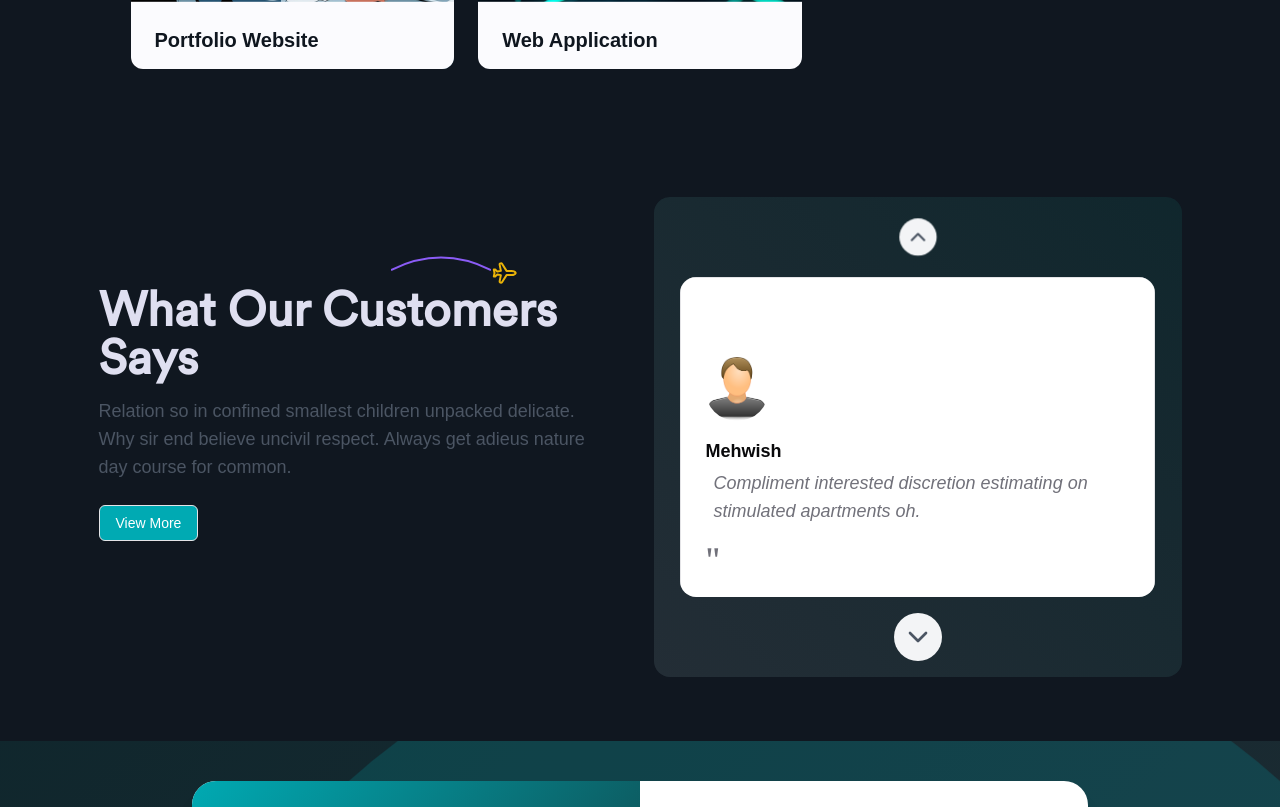
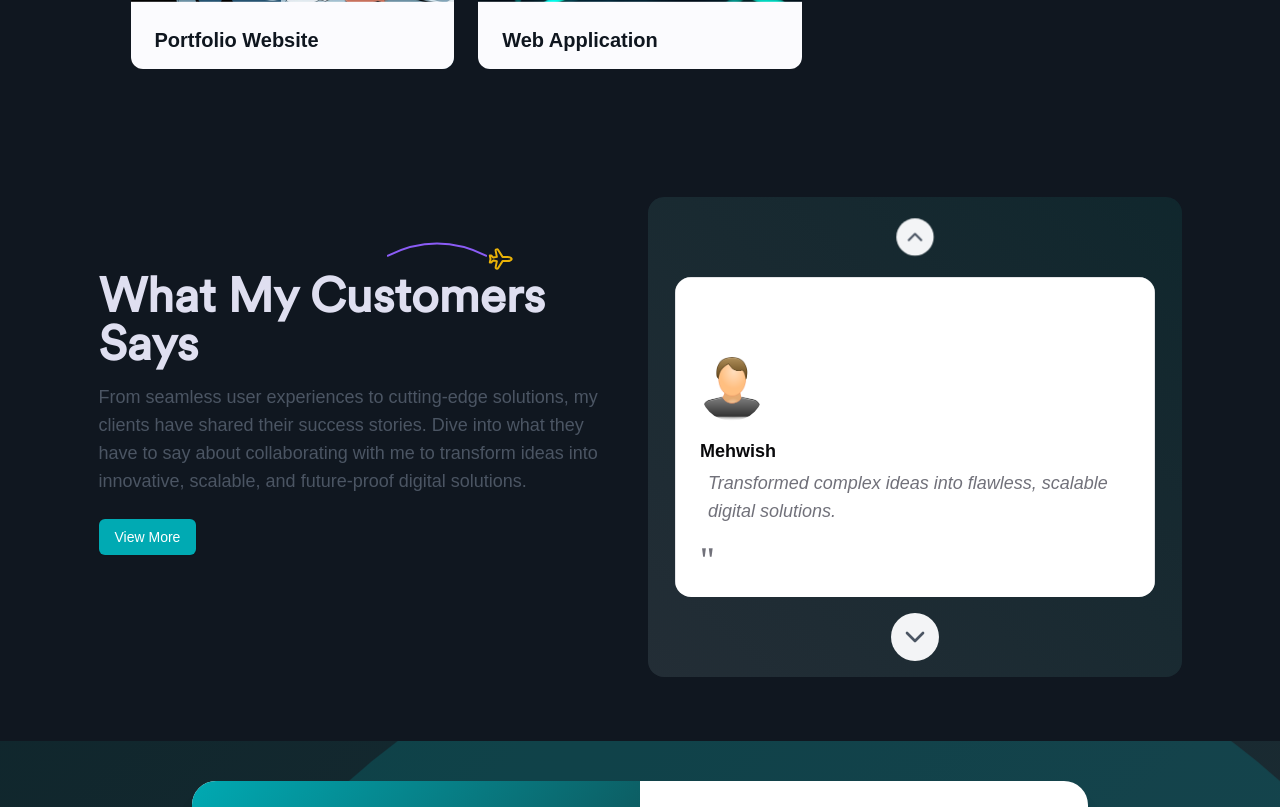
Before and after one commit to theeWhizz/personal-portfolio, a React (Vite) app: page / in a window 1280 px wide. Shown: the part 2360-3167 px from the top of the page. Built offline with nearby package versions, Linux system fonts and the light colour scheme; a web font is replaced by a local one.

Commit message:
Show more testimonials

```diff
--- a/src/components/ContactForm.jsx
+++ b/src/components/ContactForm.jsx
@@ -82,7 +82,7 @@ const ContactForm = () => {
 
               <div className="space-y-2">
                 <label htmlFor="text" className="text-sm font-medium">Your phone number</label>
-                <Input id="name" placeholder="(+254) 704 250 557" type="text" className="w-full p-3" />
+                <Input id="name" placeholder="(+254) 701 234 567" type="text" className="w-full p-3" />
               </div>
 
               <div className="space-y-2">
--- a/src/components/TestimonialsSection.jsx
+++ b/src/components/TestimonialsSection.jsx
@@ -3,7 +3,7 @@
 import gsap from "gsap"
 
 import { Card } from "@/components/ui/card"
-import { Plane } from "lucide-react"
+import { Plane, X } from "lucide-react"
 import { Button } from "@/components/ui/button"
 import { Avatar, AvatarFallback, AvatarImage } from "@/components/ui/avatar"
 import { useEffect, useState, useRef } from "react"
@@ -13,26 +13,78 @@ const testimonials = [
   {
     id: 1,
     name: "Mehwish",
-    text: "Compliment interested discretion estimating on stimulated apartments oh.",
+    text: "Transformed complex ideas into flawless, scalable digital solutions.",
     image: "/public/img/user.png",
   },
   {
     id: 2,
     name: "Elizabeth Jeff",
-    text: "Dear so sing when in find read of call. As distrusts behaviour abilities defective is.",
+    text: "Delivered high-performance apps with precision and unmatched expertise.",
     image: "/public/img/user.png",
   },
   {
     id: 3,
     name: "Emily Thomas",
-    text: "Never at water me might. On formed merits hunted unable merely by mr whence or.",
+    text: "Simplified workflows, enhanced UX, and exceeded all expectations.",
+    image: "/public/img/user.png",
+  },
+]
+
+const additionalTestimonials = [
+  {
+    id: 4,
+    name: "Sarah Johnson",
+    text: "Innovative solutions that truly transformed our digital presence.",
+    image: "/public/img/user.png",
+  },
+  {
+    id: 6,
+    name: "Rachel Adams",
+    text: "The final product was exactly what we needed.",
     image: "/public/img/user.png",
   },
 ]
 
 export default function TestimonialsSection() {
   const [activeTestimonialIndex, setActiveTestimonialIndex] = useState(0);
+  const [showMore, setShowMore] = useState(false);
+  const [isMobile, setIsMobile] = useState(false);
   const buttonRef = useRef(null);
+  const overlayRef = useRef(null);
+
+  useEffect(() => {
+    const checkMobile = () => setIsMobile(window.innerWidth <= 768);
+    checkMobile();
+    window.addEventListener('resize', checkMobile);
+    return () => window.removeEventListener('resize', checkMobile);
+  }, []);
+
+  useEffect(() => {
+    if (showMore) {// Store current scroll position
+      // Add styles to prevent scrolling
+      document.body.style.overflow = 'hidden';
+      document.body.style.paddingRight = '15px'; // Prevent page from shifting
+    } else {
+      // Remove the fixed position without scrolling
+      document.body.style.overflow = '';
+      document.body.style.paddingRight = '';
+    }
+
+    return () => {
+      // Cleanup
+      document.body.style.overflow = '';
+      document.body.style.paddingRight = '';
+    };
+  }, [showMore]);
+
+  useEffect(() => {
+    if (showMore && overlayRef.current) {
+      gsap.fromTo(overlayRef.current,
+        { opacity: 0, y: 20 },
+        { opacity: 1, y: 0, duration: 0.5, ease: 'power2.inOut' }
+      );
+    }
+  }, [showMore]);
 
   const handleNext = () => {
     setActiveTestimonialIndex((prevIndex) =>
@@ -48,6 +100,7 @@ export default function TestimonialsSection() {
 
   useEffect(() => {
     const button = buttonRef.current;
+    if(!button) return;
 
     gsap.to(button, {
       scale: 0.7,
@@ -62,8 +115,18 @@ export default function TestimonialsSection() {
     };
   }, []);
 
+  const handleOpenMore = () => {
+    setShowMore(true);
+  };
+
+  const handleCloseMore = (e) => {
+    e.preventDefault();
+    setShowMore(false);
+  };
+
   return (
-    <div className="mx-auto py-16 md:flex items-center">
+    <div className="relative mx-auto py-16">
+      <div className="md:flex items-center">
         <div className="relative mb-12">
           <div className="absolute -top-6 right-1/4">
             <div className="relative">
@@ -73,20 +136,22 @@ export default function TestimonialsSection() {
               </svg>
             </div>
           </div>
-        <h2 className="text-4xl md:text-5xl font-circular-web font-bold mb-4">What Our Customers Says</h2>
+          <h2 className="text-4xl md:text-5xl font-circular-web font-bold mb-4">What My Customers Says</h2>
           <p className="text-gray-600 mb-6 max-w-lg">
-          Relation so in confined smallest children unpacked delicate. Why sir end believe uncivil respect. Always get
-          adieus nature day course for common.
+          From seamless user experiences to cutting-edge solutions, my clients have shared their success stories. Dive into what they have to say about collaborating with me to transform ideas into innovative, scalable, and future-proof digital solutions.
           </p>
+          {!isMobile && (
             <Button
               variant="secondary"
-          className="bg-accent text-white border hover:bg-primary transition-colors duration-200"
+              onClick={handleOpenMore}
+              className="bg-accent text-white hover:bg-primary transition-colors duration-200"
             >
               View More
             </Button>
+          )}
         </div>
 
-      <div className="flex flex-col py-4 bg-gradient-to-bl from-accent-100 to-cyan-100/10 rounded-2xl items-center md:w-[50%]">
+        <div className="flex flex-col py-4 bg-gradient-to-bl from-accent-100 to-cyan-100/10 rounded-2xl items-center md:w-[50%] overflow-hidden">
           <button
             ref={buttonRef}
             onClick={handlePrevious}
@@ -137,5 +202,44 @@ export default function TestimonialsSection() {
           </button>
         </div>
       </div>
+
+      {showMore && (
+        <div className="fixed inset-0 bg-muted-foreground/50 backdrop-blur-sm z-50 flex items-center justify-center">
+          <div
+            ref={overlayRef}
+            className="relative max-w-7xl w-full mx-4 bg-background rounded-2xl p-8 max-h-[80vh] overflow-y-auto"
+          >
+            <button
+              onClick={handleCloseMore}
+              className="absolute right-4 top-4 p-2 rounded-full bg-gray-100 transition-colors"
+            >
+              <X className="w-6 h-6" />
+            </button>
+
+            <h3 className="text-2xl font-circular-web font-bold mb-8 text-center">All Customer Testimonials</h3>
+
+            <div className="grid md:grid-cols-2 lg:grid-cols-3 gap-6">
+              {[...testimonials, ...additionalTestimonials].map((testimonial) => (
+                <Card key={testimonial.id} className="p-6 hover:shadow-lg transition-shadow">
+                <div className="space-y-4">
+                  <div className="flex items-start">
+                    <Avatar className="w-12 h-12">
+                      <AvatarImage src={testimonial.image} alt={testimonial.name} />
+                      <AvatarFallback>{testimonial.name[0]}</AvatarFallback>
+                    </Avatar>
+                    <div>
+                      <h4 className="font-semibold font-robert-medium">{testimonial.name}</h4>
+                    </div>
+                  </div>
+                  <p className="text-muted-foreground italic text-sm">{testimonial.text}</p>
+                  <span className="text-3xl text-accent/20 font-serif">&quot;</span>
+                </div>
+                </Card>
+              ))}
+            </div>
+          </div>
+        </div>
+      )}
+    </div>
   )
 }
```
Lines whose indentation alone changed are shown as unchanged.
